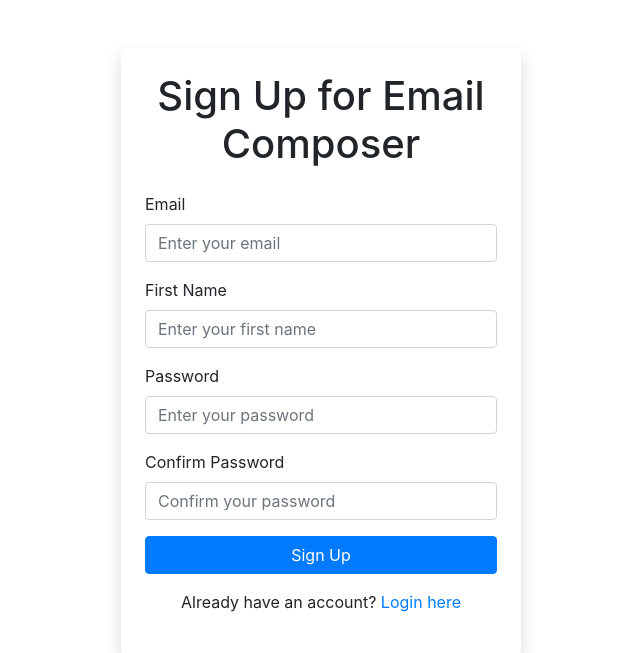
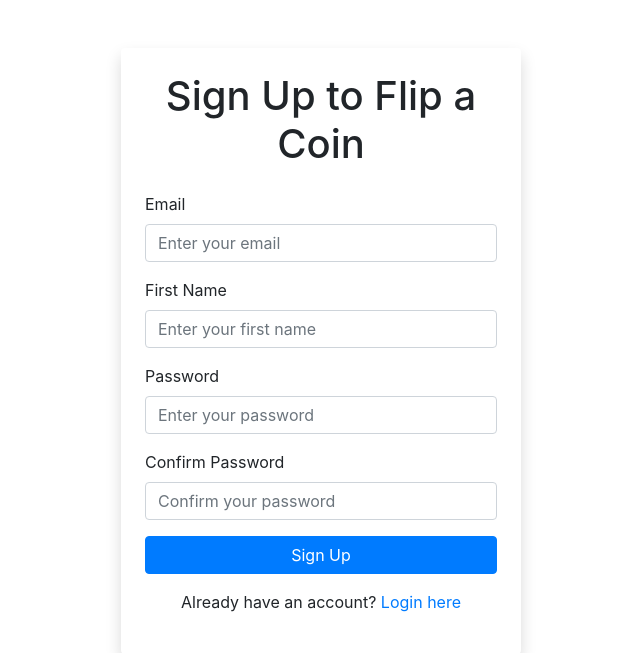
Before and after one commit to ODWANOMBACA/Flip-a-Coin, a Flask app: page /sign-up in a window 1280 px wide. Shown: the part 56-709 px from the top of the page, without its empty margins (319-959 px from the left). Run offline with Flask 3, Linux system fonts and the light colour scheme; some libraries are stand-ins or nearby versions.

Commit message:
sign up updated

```diff
--- a/website/templates/sign_up.html
+++ b/website/templates/sign_up.html
@@ -6,7 +6,7 @@
 <div class="container mt-5">
     <div class="row justify-content-center">
         <div class="signup-container p-4 rounded shadow" style="max-width: 400px;">
-            <h1 class="signup-heading text-center mb-4">Sign Up for Email Composer</h1>
+            <h1 class="signup-heading text-center mb-4">Sign Up to Flip a Coin</h1>
             <form class="signup-form" method="post" action="/sign-up">
                 {{ form.hidden_tag() }}
                 <div class="mb-3">
```
